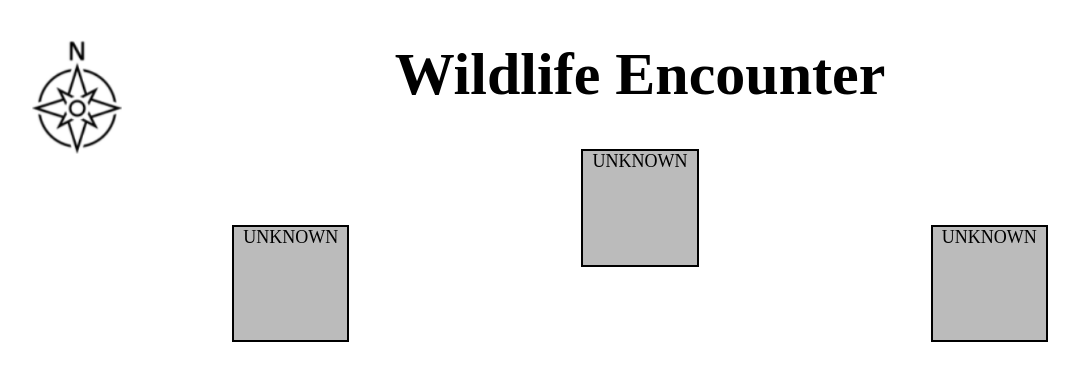
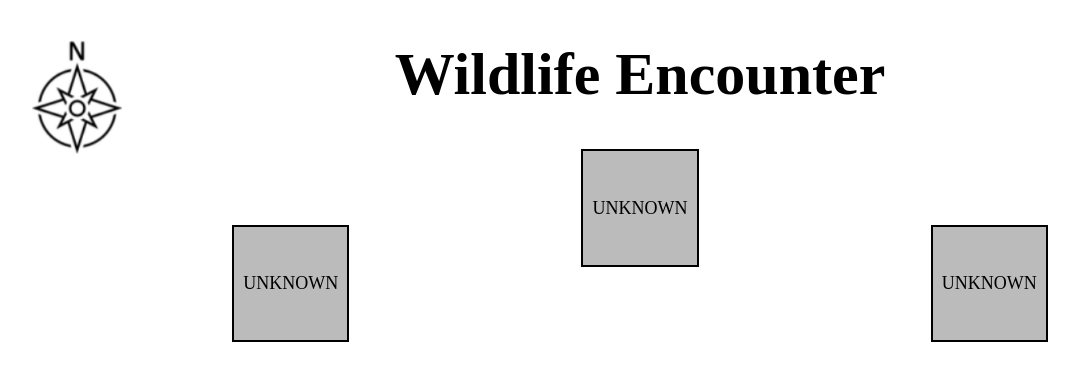
Before and after one commit to ltzehan/museum-of-poor, a Flask app: page /wildlife in a window 1280 px wide. Shown: the top 381 px of the page, without its empty margins (0-1079 px from the left). Run offline with Flask 2, Linux system fonts and the light colour scheme.

Commit message:
fix: alignment for wildlife

```diff
--- a/static/styles/styles.css
+++ b/static/styles/styles.css
@@ -54,16 +54,13 @@ p {
 }
 
 .box {
+    display: flex;
     height: 3cm;
     width: 3cm;
     border: 2px solid black;
-}
-
-.box>p {
-    height: 100%;
-    width: 100%;
-    text-align: center;
     font-size: 18px;
+    justify-content: center;
+    align-items: center;
 }
 
 .box-container {
--- a/templates/wildlife.html
+++ b/templates/wildlife.html
@@ -5,7 +5,7 @@
     type="text/css"
     href="{{ url_for('static',filename='styles/styles.css') }}"
   />
-  <meta http-equiv="Refresh" content="1">
+  <!-- <meta http-equiv="Refresh" content="1"> -->
 </head>
 <body>
   <div style="position: relative">
@@ -19,7 +19,7 @@
       class="box"
       style="background-color: {{prop.color}}; margin-top: {{prop.margin_top}};"
     >
-      <p>{{prop.text}}</p>
+      {{prop.text}}
     </div>
     {% endfor %}
   </div>
```
